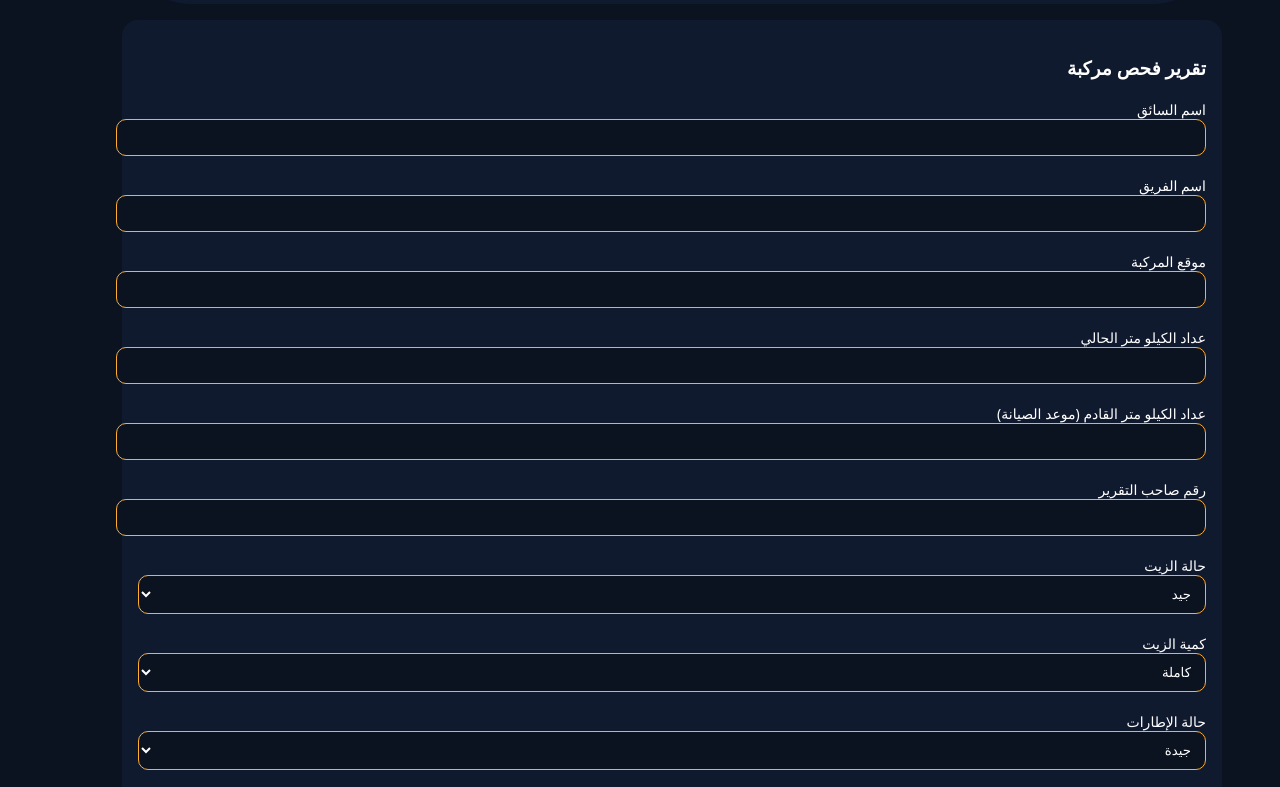
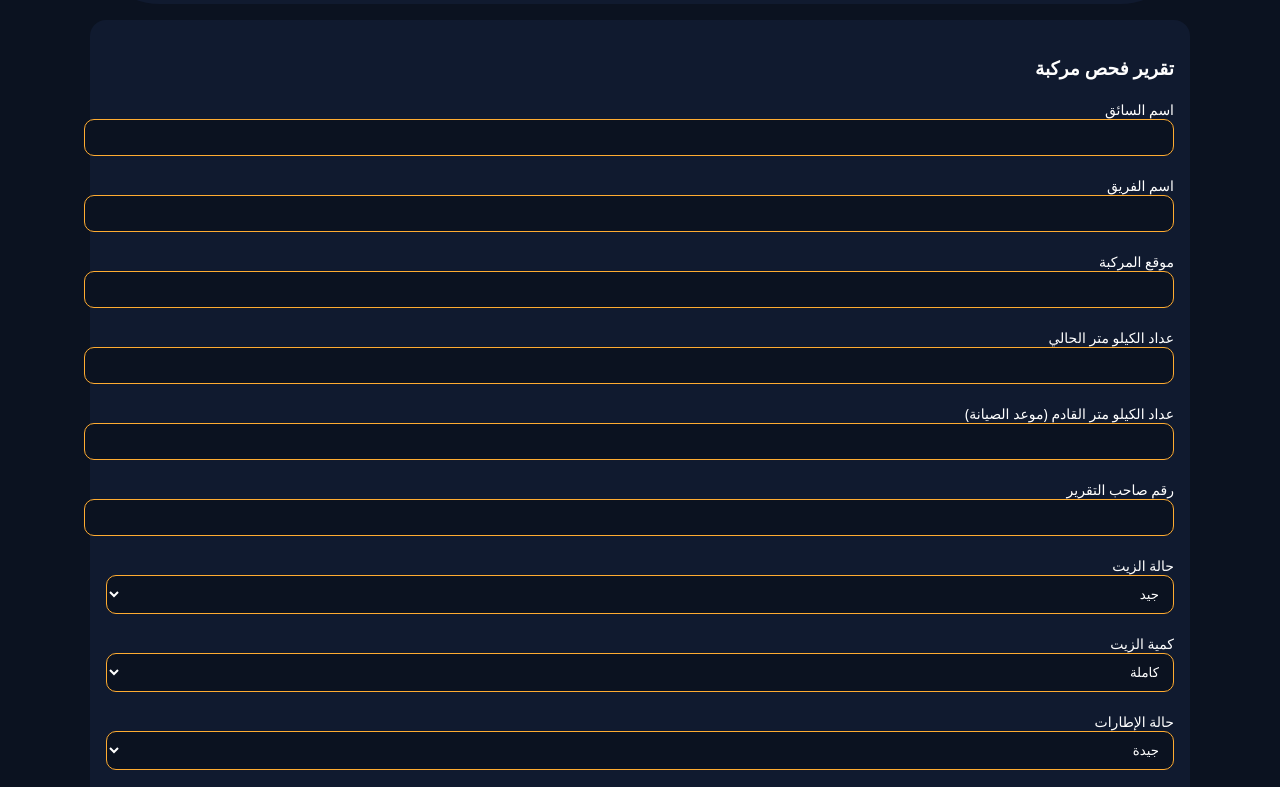
Before and after one commit to sarmedalhassny-dev/Alhurea51, a plain HTML site: page index.html in a window 1280 px wide. Shown: the part 194-981 px from the top of the page. Drawn offline with Linux system fonts and the light colour scheme.

Commit message:
Refactor index.html for vehicle inspection report
Updated the HTML structure, styles, and JavaScript functions for the vehicle inspection report.

```diff
--- a/index.html
+++ b/index.html
@@ -17,7 +17,7 @@ body{
 }
 .container{
   max-width:1100px;
-  margin:500;
+  margin:auto;
   padding:50px
 }
 header{
```
